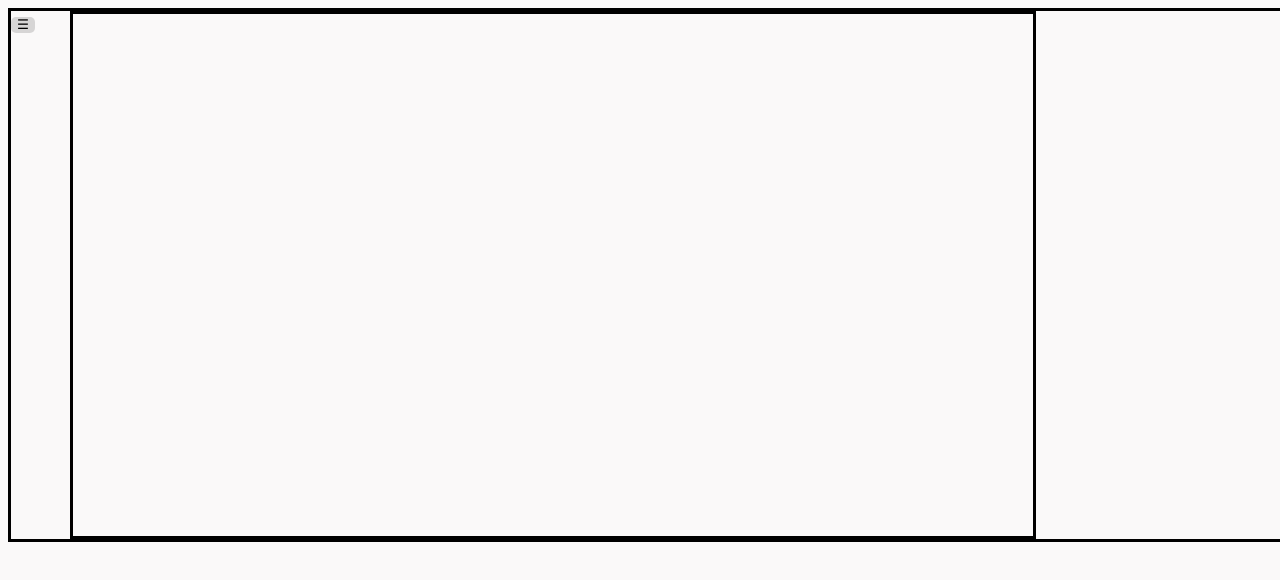
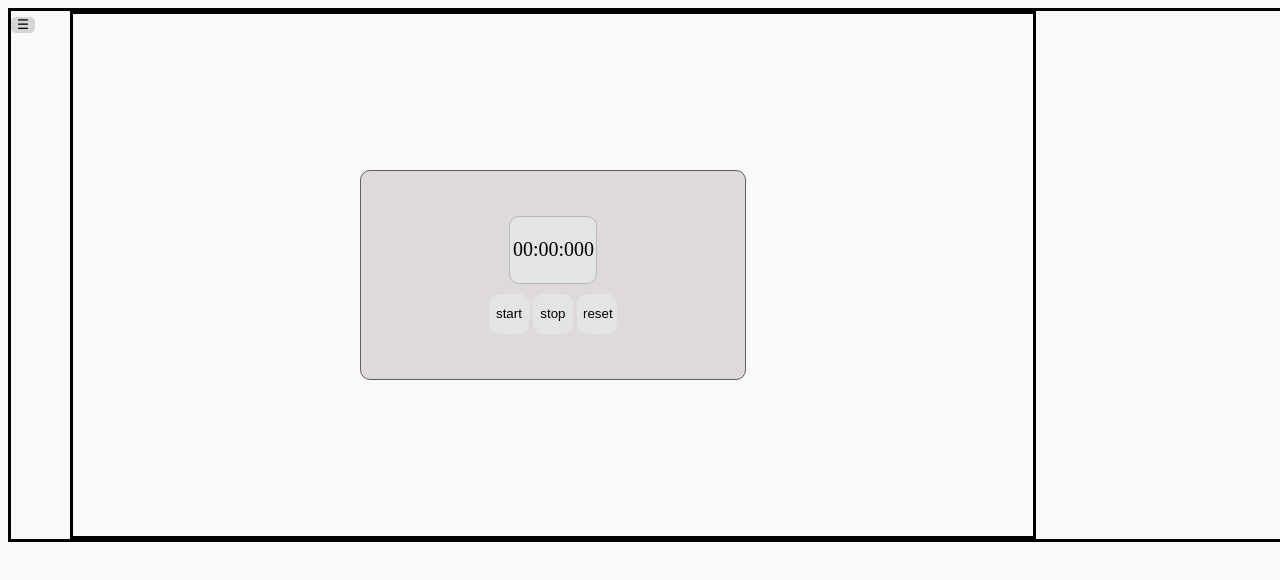
Before and after one commit to K1ndl3/productivity-app, a React (Vite) app: page / in a window 1280 px wide. Shown: the top 580 px of the page. Built offline with nearby package versions, Linux system fonts and the light colour scheme.

Commit message:
finished the stopwatch functionality

```diff
--- a/src/App.jsx
+++ b/src/App.jsx
@@ -1,10 +1,10 @@
 import { useState } from 'react';
 import Sidebar from './components/Sidebar/Sidebar';
 import StopWatch from './apps/stopwatch/Stopwatch';
-import MainContent from './components/main-content/Main-content';
+import MainContent from './components/Main-content/Main-content';
 import './App.css'
 function App() {
-  const [app, setApp] = useState("default");
+  const [app, setApp] = useState("stop-watch");
   console.log(app);
   return (<>
   <div className="app">
--- a/src/apps/stopwatch/Stopwatch.css
+++ b/src/apps/stopwatch/Stopwatch.css
@@ -0,0 +1,59 @@
+@import url('https://fonts.googleapis.com/css2?family=Outfit&family=Roboto:ital,wght@0,100..900;1,100..900&display=swap');
+
+.stop-watch-component {
+    border: 1px solid rgb(96, 93, 93);
+    border-radius: 10px;
+    width: 40%;
+    height: 40%;
+    display: flex;
+    flex-direction: column;
+    justify-content: center;
+    align-items: center;
+    background-color: rgb(223, 218, 218);
+}
+
+
+
+.stop-watch-component .display {
+    border: 1px solid rgb(186, 183, 183);
+    border-radius: 10px;
+    height: 60px;
+    width: 80px;
+    text-align: center;
+    justify-content: center;
+    display: flex;
+    flex-direction: column;
+    margin-bottom: 10px;
+    font: Outfit;
+    font-size: 20px;
+    padding: 3px;
+    background-color: rgba(232, 237, 237, 0.544);
+}
+
+
+.stop-watch-button {
+    display: flex;
+    gap: 4px;
+}
+
+.stop-watch-component button {
+    border: none;
+    width: 40px;
+    height: 40px;
+    text-align: center;
+    background-color: rgba(232, 237, 237, 0.544);
+    border-radius: 10px;
+    transition: background-color .2s ease;
+    transition: font-color .2s ease;
+}
+
+.stop-watch-component button:hover {
+    transform: scale(1.05);
+    background-color: rgba(232, 237, 237, 0.516);
+    color: azure;
+}
+
+.stop-watch-component button:active {
+    transform: scale(.90);
+    background-color: rgba(10, 10, 10, 0.137);
+}
--- a/src/apps/stopwatch/Stopwatch.jsx
+++ b/src/apps/stopwatch/Stopwatch.jsx
@@ -1,7 +1,56 @@
+import { useEffect, useRef, useState } from 'react';
+import './Stopwatch.css'
 
 function StopWatch() {
+
+    const [elapsedTime, setElapsedTime] = useState(0);
+    const [isActive, setIsActive] = useState(false);
+    const intervalIDRef = useRef(null);
+
+    useEffect(() => {
+        if (isActive) {
+            intervalIDRef.current = setInterval(() => {
+                setElapsedTime(prev => prev + 1);
+            }, 10);
+        } else {
+            clearInterval(intervalIDRef.current);
+        }
+
+        return () => clearInterval(intervalIDRef.current);
+    },[isActive]);
+
+    const startTime = () => {
+        setIsActive(true);
+    }
+
+    const stopTime = () => {
+        setIsActive(false);
+    }
+
+    const resetTime = () => {
+        setIsActive(false);
+        setElapsedTime(0);
+    }
+
+    const displayTime = () => {
+        const totalMs = elapsedTime * 10;
+        const minutes = String(Math.floor(totalMs / 60000)).padStart(2, '0');
+        const seconds = String(Math.floor((totalMs / 1000) % 60)).padStart(2, '0');
+        const milliseconds = String(totalMs % 1000).padStart(3, '0');
+        return `${minutes}:${seconds}:${milliseconds}`;
+    };
+
     return (<>
-    hello world
+        <div className="stop-watch-component">
+            <div className="display">
+                {displayTime()}
+            </div>
+            <div className="stop-watch-button">
+                <button className="start-button" onClick={() => startTime()}>start</button>
+                <button className="stop-button" onClick={() => stopTime()}>stop</button>
+                <button className="reset-button" onClick={() => resetTime()}>reset</button>
+            </div>
+        </div>
     </>);
 }
 
--- a/src/components/Main-content/Main-content.jsx
+++ b/src/components/Main-content/Main-content.jsx
@@ -1,8 +1,9 @@
+import StopWatch from "../../apps/stopwatch/Stopwatch"
 
 function MainContent({app, className}) {
     return (<>
         <div className={className}>
-
+            {app == "stop-watch" ? (<StopWatch></StopWatch>) : null}
         </div>
     </>)
 }
```
